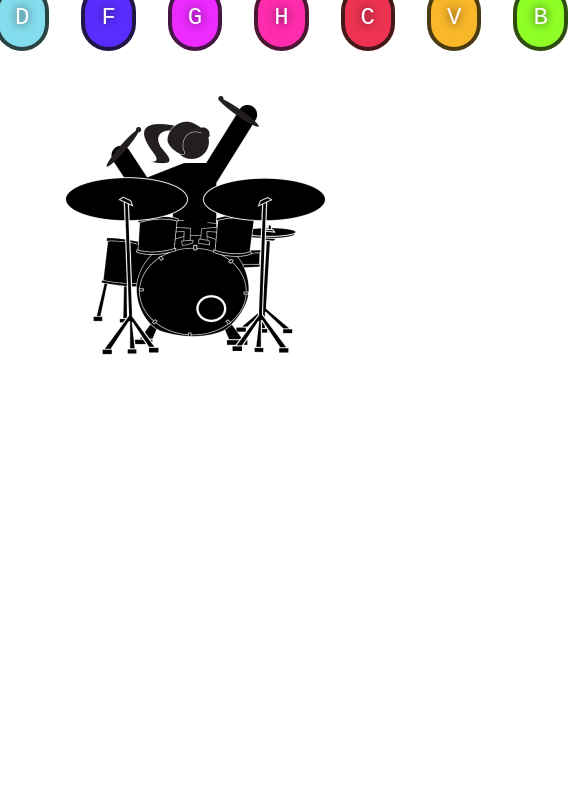
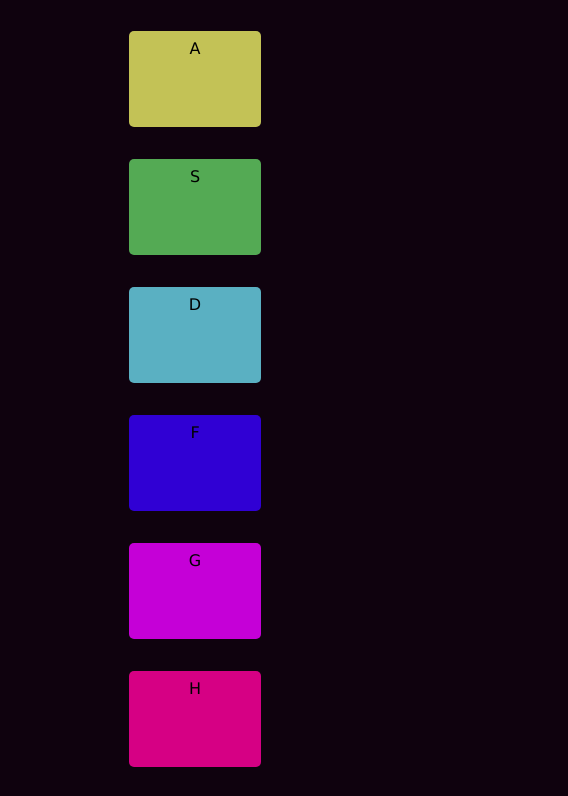
Before and after one commit to natalyapeixoto/drumKit2, a plain HTML site: page index.html in a window 390 px wide. Shown: the part 112-908 px from the top of the page, 568 px wide, since content can reach past the window. Before the commit the page ends 844 px from the top, so only its background shows below. Drawn offline with Linux system fonts and the light colour scheme.

Commit message:
make it work mobile

```diff
--- a/index.html
+++ b/index.html
@@ -9,33 +9,34 @@
 </head>
 
 <body>
+	<h1>Manda o beat pae!</h1>
 	<ul class="keys">
 		<li data-key="65" class="key">
-			<span>A</span>
+			A
 		</li>
 		<li data-key="83" class="key">
-			<span>S</span>
+			S
 		</li>
 		<li data-key="68" class="key">
-			<span>D</span>
+			D
 		</li>
 		<li data-key="70" class="key">
-			<span>F</span>
+			F
 		</li>
 		<li data-key="71" class="key">
-			<span>G</span>
+			G
 		</li>
 		<li data-key="72" class="key">
-			<span>H</span>
+			H
 		</li>
 		<li data-key="67" class="key">
-			<span>C</span>
+			C
 		</li>
 		<li data-key="86" class="key">
-			<span>V</span>
+			V
 		</li>
 		<li data-key="66" class="key">
-			<span>B</span>
+			B
 		</li>
 	</ul>
 
--- a/index.js
+++ b/index.js
@@ -1,19 +1,23 @@
 function playSound (e) {
-  const audio = document.querySelector(`audio[data-key="${e.keyCode}"]`);
-  const key = document.querySelector(`.key[data-key="${e.keyCode}"]`);
+  const code = e.keyCode || e.target.getAttribute('data-key')
+  const audio = document.querySelector(`audio[data-key="${code}"]`);
+  const key = document.querySelector(`.key[data-key="${code}"]`);
   if(!audio) return;
-  console.log(audio)
   audio.currentTime = 0;
   audio.play();
   key.classList.add('playing');
 };
 
 function removeTransition(e){
+  console.log(Math.ceil(Math.random() * 10))
+  console.log(e.srcElement.innerHTML)
+  const oi = e.srcElement.innerHTML
   if (e.propertyName !== 'transform') return;
   this.classList.remove('playing');
 }
 
 const keys = document.querySelectorAll('.key');
 keys.forEach(key => key.addEventListener('transitionend', removeTransition));
+keys.forEach(key => key.addEventListener('click', playSound))
 
 window.addEventListener('keydown', playSound);
--- a/main.css
+++ b/main.css
@@ -1,8 +1,14 @@
 body{
-	background: url(./img/girl.png);
-	background-repeat: no-repeat;
-	background-position: center;
-	background-position-y: 13em;
+	font-family: Verdana, Geneva, Tahoma, sans-serif;
+	background-color: #0f020e;
+	width: 50%;
+	margin: 0 auto;
+}
+
+h1 {
+	text-align: center;
+	color: white;
+	margin-top: 10%;
 }
 
 ul, li {
@@ -13,8 +19,20 @@ ul, li {
 
 .keys {
 	display:flex;
-	margin: 5em 10em 10em 10em;
-	justify-content: center;
+	justify-content: space-around;
+	align-items: center;
+	flex-wrap: wrap;
+	padding-top: 5%;
+}
+
+.key {
+	width: 100px;
+	height: 80px;
+	transition: all .09s;
+	border-radius: 5px;
+	text-align: center;
+	padding: .5rem 1rem;
+	margin: 1em;
 }
 
 .key:nth-child(1) {
@@ -45,21 +63,8 @@ ul, li {
 	background: rgba(123, 255, 0, 0.849);
 }
 
-.key {
-	border:4px solid rgba(13, 15, 7, 0.74);
-	border-radius: 50em;
-	margin: 1rem;
-	font-size: 1.5rem;
-	padding: 1rem 1rem;
-	transition: all .07s;
-	text-align: center;
-	font-family: monospace;
-	color:white;
-	text-shadow: 0 0 10px rgba(17, 16, 16, 0.822);
-}
-
-.playing{
-	transform: scale(1.3);
+.playing {
+	transform: scale(1.4);
 	border-color: #2b1225;
 	box-shadow: 0 0 10px #0f020e;
 }
```
Also changed, not shown: 1 other file.
